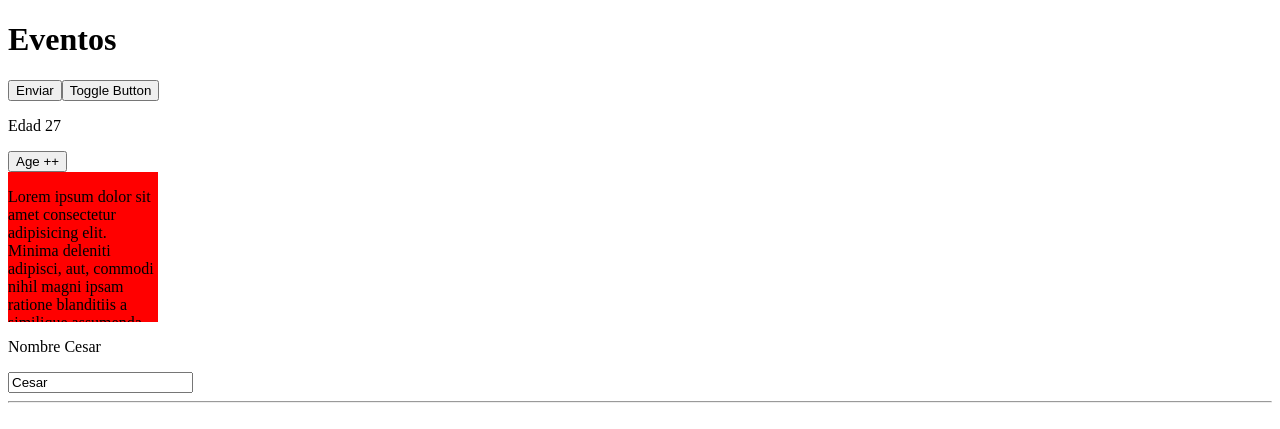
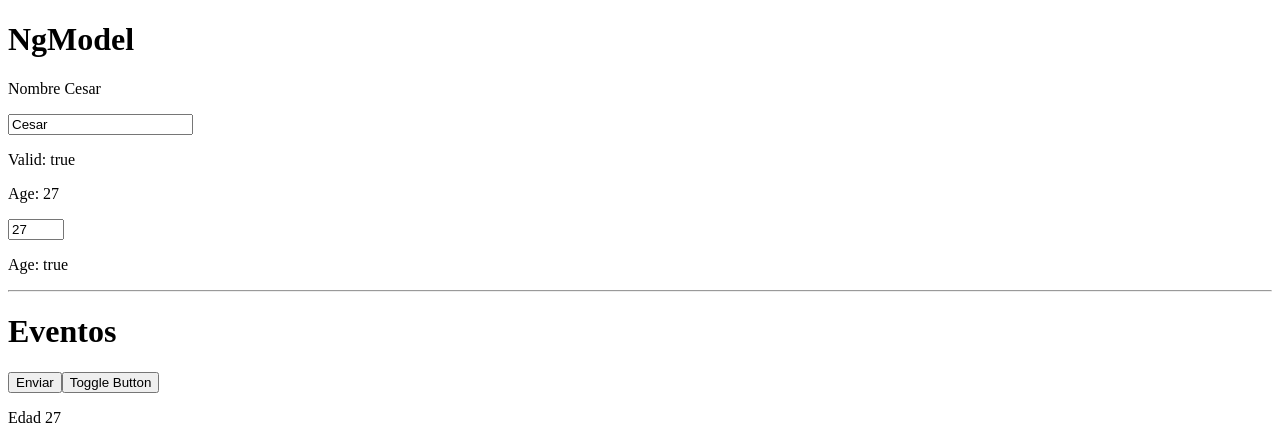
Before and after one commit to cortesrmzcau/curso-fundamento-angular-platzi, an Angular app: page / in a window 1280 px wide. Shown: the top 429 px of the page. Built offline with nearby package versions, Linux system fonts and the light colour scheme.

Commit message:
Data binding con ngModel

```diff
--- a/src/app/app.component.html
+++ b/src/app/app.component.html
@@ -1,3 +1,11 @@
+<h1>NgModel</h1>
+<p>Nombre {{ person.name }}</p>
+<input type="text" required #nameInput="ngModel" [(ngModel)]="person.name" />
+<p>Valid: {{ nameInput.valid }}</p>
+<p>Age: {{ person.age }}</p>
+<input type="number" max="27" min="10" required #ageInput="ngModel" [(ngModel)]="person.age" />
+<p>Age: {{ ageInput.valid }}</p>
+<hr>
 <h1>Eventos</h1>
 <button [disabled]="btnDisabled">Enviar</button>
 <button (click)="toggleButton()">Toggle Button</button>
@@ -6,8 +14,6 @@
 <div class="box" (scroll)="onScroll($event)">
   <p>Lorem ipsum dolor sit amet consectetur adipisicing elit. Minima deleniti adipisci, aut, commodi nihil magni ipsam ratione blanditiis a similique assumenda consequatur culpa deserunt nemo facilis voluptas. In, repellendus aspernatur.</p>
 </div>
-<p>Nombre {{ person.name }}</p>
-<input type="text" [value]="person.name" (keyup)="changeName($event)">
 <hr>
 <h1>Propiedades</h1>
 <button [disabled]="btnDisabled">Enviar</button>
--- a/src/app/app.module.ts
+++ b/src/app/app.module.ts
@@ -1,5 +1,6 @@
 import { NgModule } from '@angular/core';
 import { BrowserModule } from '@angular/platform-browser';
+import { FormsModule } from '@angular/forms';
 
 import { AppComponent } from './app.component';
 
@@ -8,7 +9,8 @@
     AppComponent
   ],
   imports: [
-    BrowserModule
+    BrowserModule,
+    FormsModule
   ],
   providers: [],
   bootstrap: [AppComponent]
```
